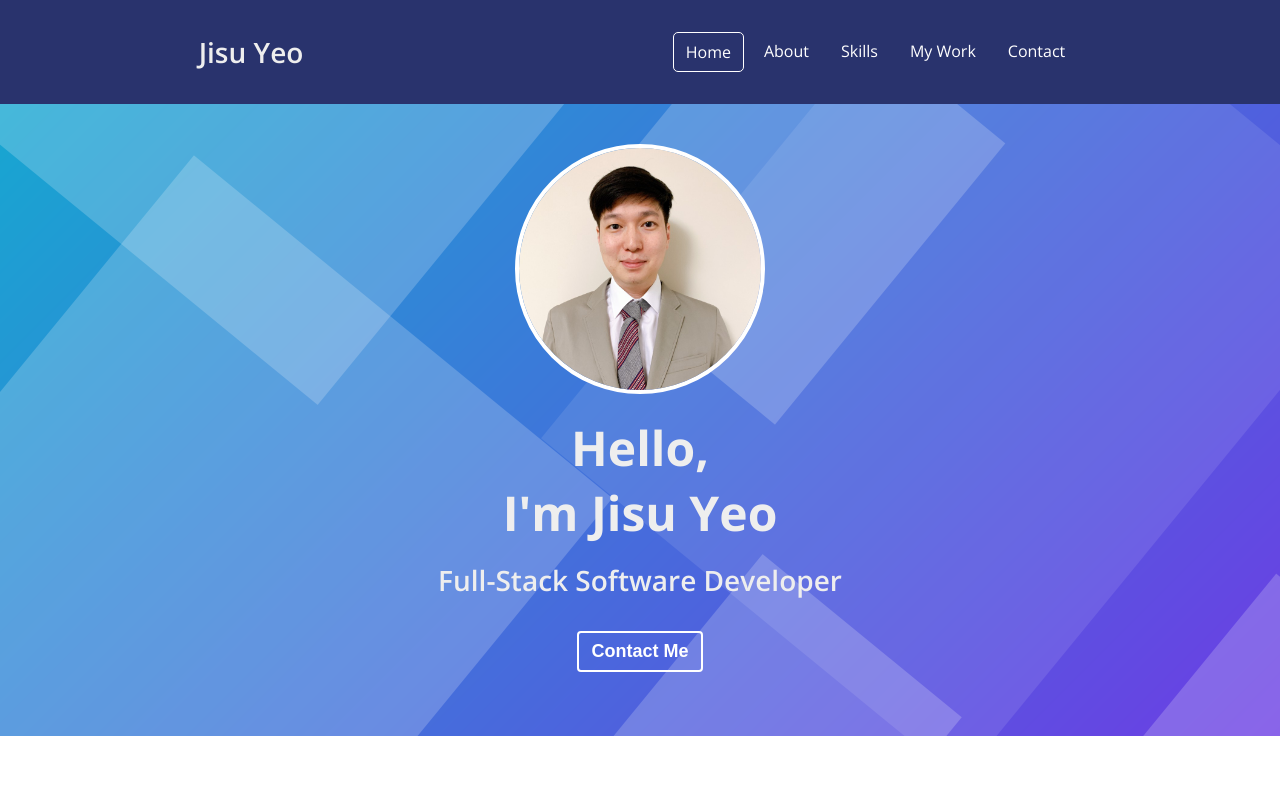
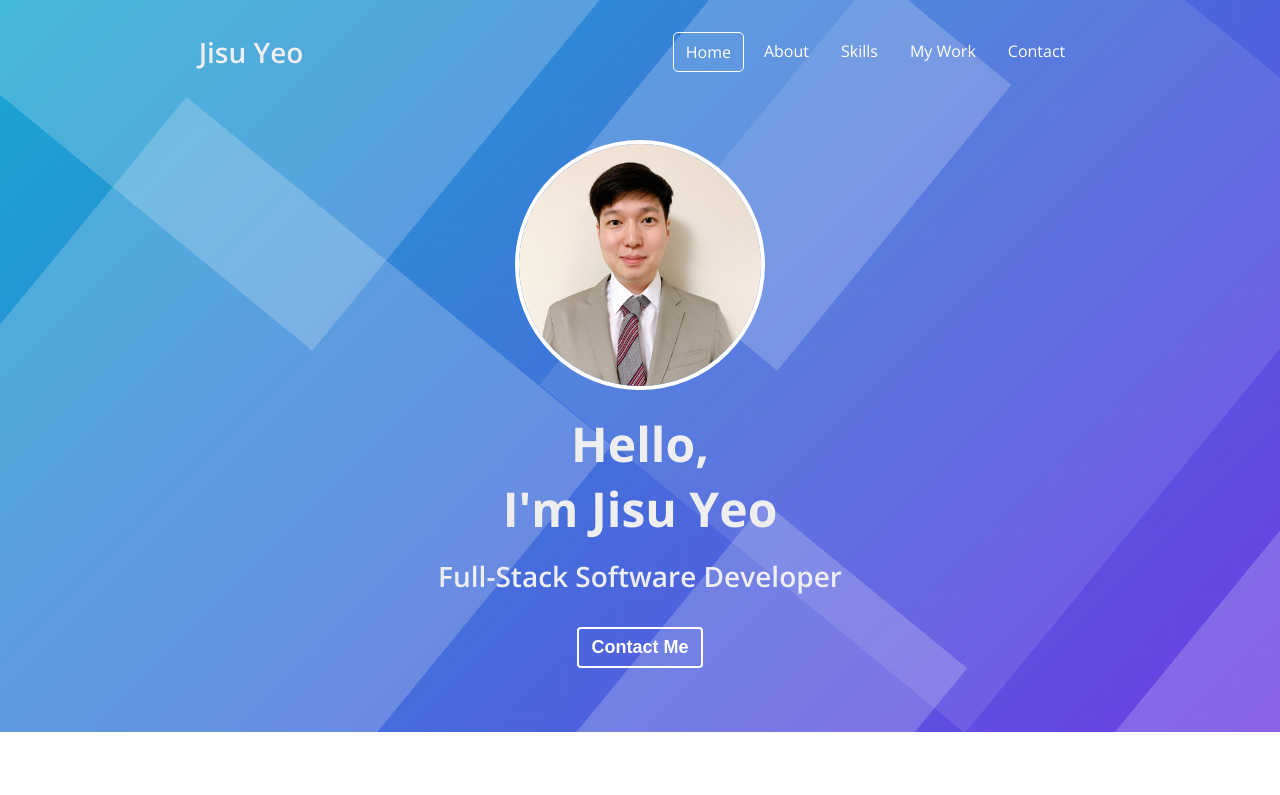
Before and after one commit to jyeo0125/portfolio2, a plain HTML site: page index.html in a window 1280 px wide. Shown: the top 795 px of the page. Drawn offline with nearby package versions, Linux system fonts and the light colour scheme.

Commit message:
js navbar

```diff
--- a/main.js
+++ b/main.js
@@ -0,0 +1,15 @@
+'use strict'
+// Make navbar transparent when it is in the top
+const navbar = document.querySelector('#navbar')
+const navbarHeight = navbar.getBoundingClientRect().height
+
+document.addEventListener('scroll', ( )=> {
+    // console.log(window.scrollY)
+    // console.log(`navbarHeight: ${navbarHeight}`)
+
+    if(window.scrollY > navbarHeight) {
+        navbar.classList.add('navbar--dark')
+    } else {
+        navbar.classList.remove('navbar--dark')
+    }
+});
--- a/style.css
+++ b/style.css
@@ -90,13 +90,20 @@ p {
 
 /* Navbar */
 #navbar {
+    width: 100%;
+    position: fixed;
     display: flex;
     justify-content: space-around;
-    background-color: #29336d;
+    background-color: transparent;
     align-items: center;
     color: var(--color-white);
     padding: 16px;
+    transition: all var(--animation-duration) ease-in-out;
 
+}
+#navbar.navbar--dark {
+    background-color: #29336d;
+    padding: 5px;
 }
 
 .navbar__logo{
@@ -136,6 +143,7 @@ p {
 #home{
     background: url("/imgs/home-background.png") center/cover no-repeat;
     padding: 40px;
+    padding-top: 140px;
     text-align: center;
 }
 .home__avatar {
```
